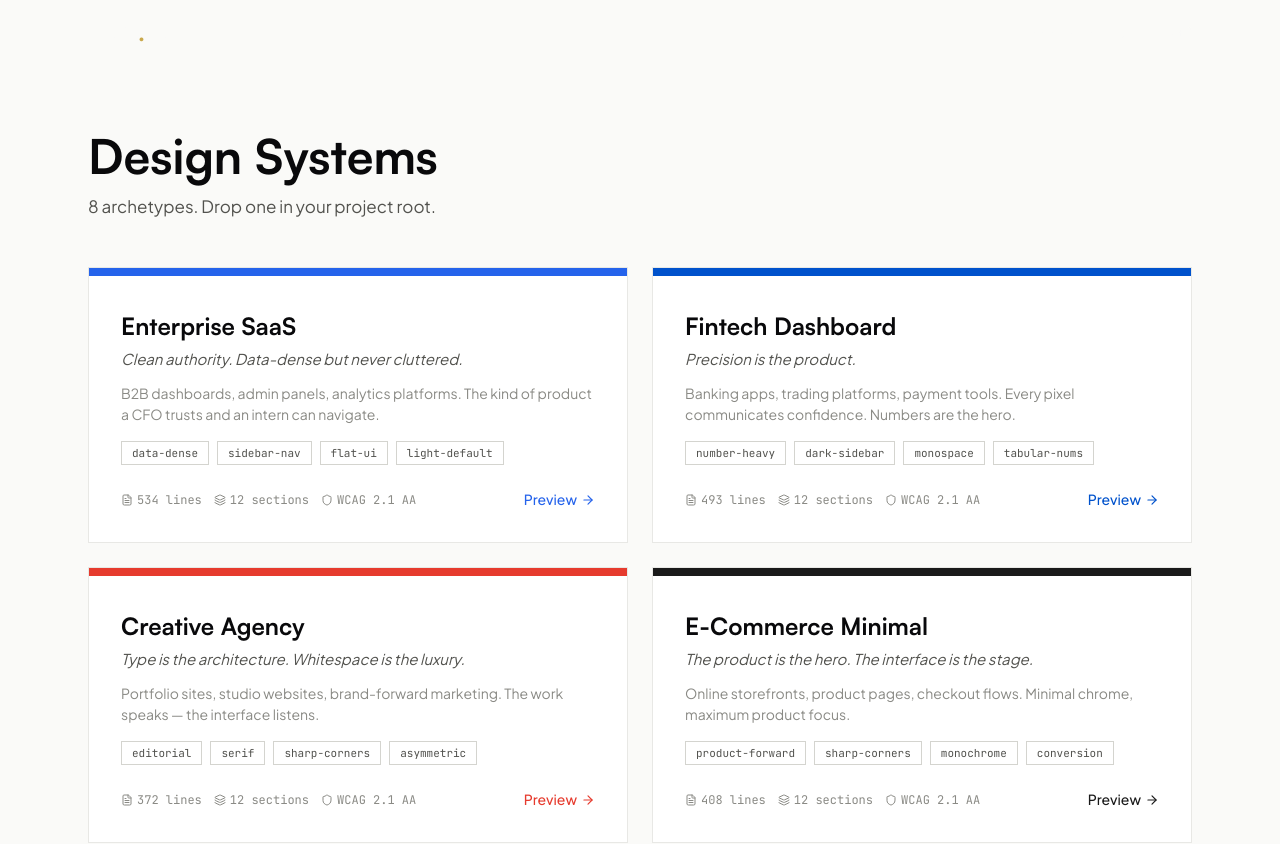
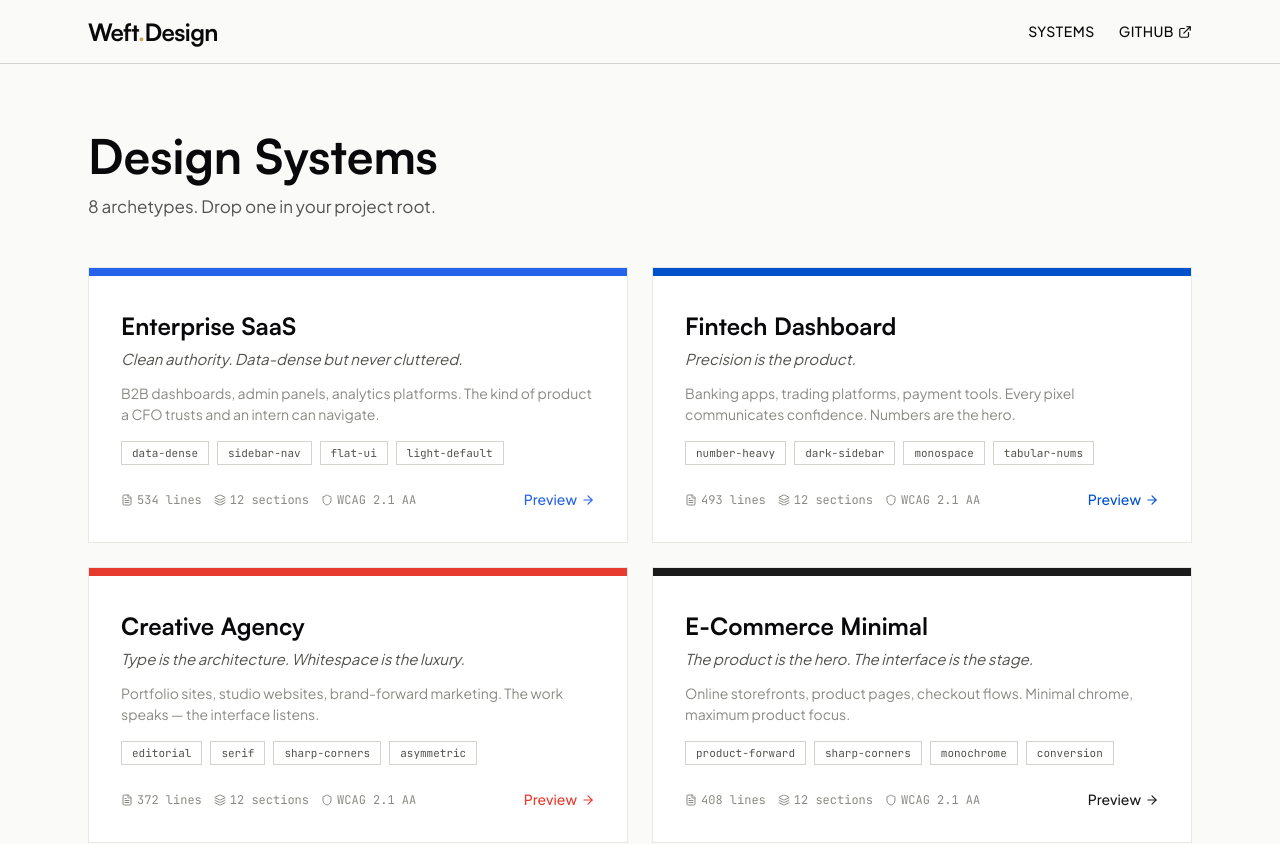
Before and after one commit to Donald-Edinam/weft-design, a Next.js app: page /systems in a window 1280 px wide. Shown: the top 844 px of the page. Built offline with nearby package versions, Linux system fonts and the light colour scheme.

Commit message:
Fix: Navbar visibility on light-themed internal pages using route-aware state

```diff
--- a/src/components/shared/Navbar.tsx
+++ b/src/components/shared/Navbar.tsx
@@ -2,12 +2,18 @@
 
 import { useState, useEffect } from "react";
 import Link from "next/link";
+import { usePathname } from "next/navigation";
 import { Menu, X, ExternalLink } from "lucide-react";
 import { clsx } from "clsx";
 
 export function Navbar() {
   const [scrolled, setScrolled] = useState(false);
   const [mobileOpen, setMobileOpen] = useState(false);
+  const pathname = usePathname();
+
+  const isLanding = pathname === "/";
+  const forceVisible = !isLanding;
+  const isVisible = scrolled || forceVisible;
 
   useEffect(() => {
     const handleScroll = () => {
@@ -21,7 +27,7 @@ export function Navbar() {
     <header
       className={clsx(
         "fixed top-0 left-0 right-0 h-[64px] z-50 transition-colors duration-200",
-        scrolled ? "bg-[var(--weft-white)] border-b border-[var(--weft-gray-200)]" : "bg-transparent"
+        isVisible ? "bg-[var(--weft-white)] border-b border-[var(--weft-gray-200)]" : "bg-transparent"
       )}
     >
       <div className="w-full max-w-[1200px] mx-auto px-4 md:px-6 lg:px-12 h-full flex items-center justify-between">
@@ -29,7 +35,7 @@ export function Navbar() {
           href="/"
           className={clsx(
             "font-display font-bold tracking-tight text-[24px] transition-colors duration-200",
-            scrolled ? "text-[var(--weft-black)]" : "text-[var(--weft-white)]"
+            isVisible ? "text-[var(--weft-black)]" : "text-[var(--weft-white)]"
           )}
         >
           Weft<span className="text-[var(--weft-gold)]">.</span>Design
@@ -41,7 +47,7 @@ export function Navbar() {
             href="/systems"
             className={clsx(
               "font-sans text-[14px] font-[500] uppercase tracking-[0.5px] transition-colors duration-200",
-              scrolled ? "text-[var(--weft-black)] hover:text-[var(--weft-gold-hover)]" : "text-[var(--weft-white)] hover:text-[var(--weft-gold)]"
+              isVisible ? "text-[var(--weft-black)] hover:text-[var(--weft-gold-hover)]" : "text-[var(--weft-white)] hover:text-[var(--weft-gold)]"
             )}
           >
             Systems
@@ -52,7 +58,7 @@ export function Navbar() {
             rel="noopener noreferrer"
             className={clsx(
               "font-sans text-[14px] font-[500] uppercase tracking-[0.5px] transition-colors duration-200 flex items-center gap-1",
-              scrolled ? "text-[var(--weft-black)] hover:text-[var(--weft-gold-hover)]" : "text-[var(--weft-white)] hover:text-[var(--weft-gold)]"
+              isVisible ? "text-[var(--weft-black)] hover:text-[var(--weft-gold-hover)]" : "text-[var(--weft-white)] hover:text-[var(--weft-gold)]"
             )}
           >
             GitHub <ExternalLink className="w-[14px] h-[14px]" />
@@ -63,7 +69,7 @@ export function Navbar() {
         <button
           className={clsx(
             "md:hidden transition-colors duration-200",
-            scrolled ? "text-[var(--weft-black)]" : "text-[var(--weft-white)]"
+            isVisible ? "text-[var(--weft-black)]" : "text-[var(--weft-white)]"
           )}
           onClick={() => setMobileOpen(!mobileOpen)}
           aria-label={mobileOpen ? "Close menu" : "Open menu"}
```
